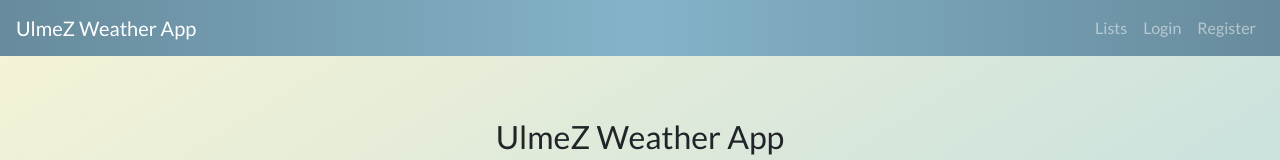
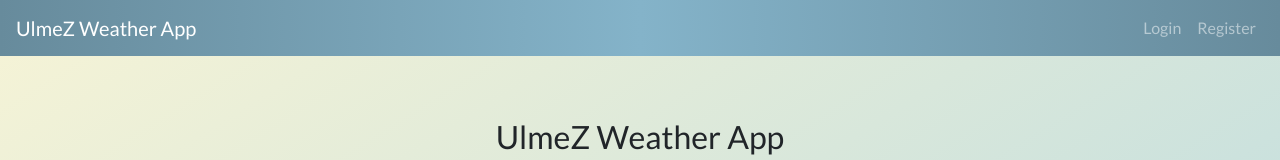
Before and after one commit to ulmez/ulmez-weather-app, a React (Create React App) app in the folder react-client/: page / in a window 1280 px wide. Shown: the top 160 px of the page. Built offline with nearby package versions, Linux system fonts and the light colour scheme; no server answers.

Commit message:
Fix show/hide lists menu choice if logged in or logged out

```diff
--- a/react-client/src/components/main/pages/header/HeaderPage.js
+++ b/react-client/src/components/main/pages/header/HeaderPage.js
@@ -53,7 +53,7 @@ class HeaderPage extends React.Component {
                     <div className="collapse navbar-collapse" id="collapsibleNavbar">
                         <ul className="navbar-nav ml-auto">
                             <li className="nav-item">
-                                <Link className="nav-link" to="/lists">Lists</Link>
+                                {this.props.isLoggedIn && <Link className="nav-link" to="/lists">Lists</Link>}
                             </li>
                             <li className="nav-item">
                                 {this.props.isLoggedIn ? <Link className="nav-link" to="/" onClick={this.logout}>Logout</Link> : <Link className="nav-link" to="/login">Login</Link>}
```
Also changed, not shown: 1 other file (tests, documents, lock files or other folders).
